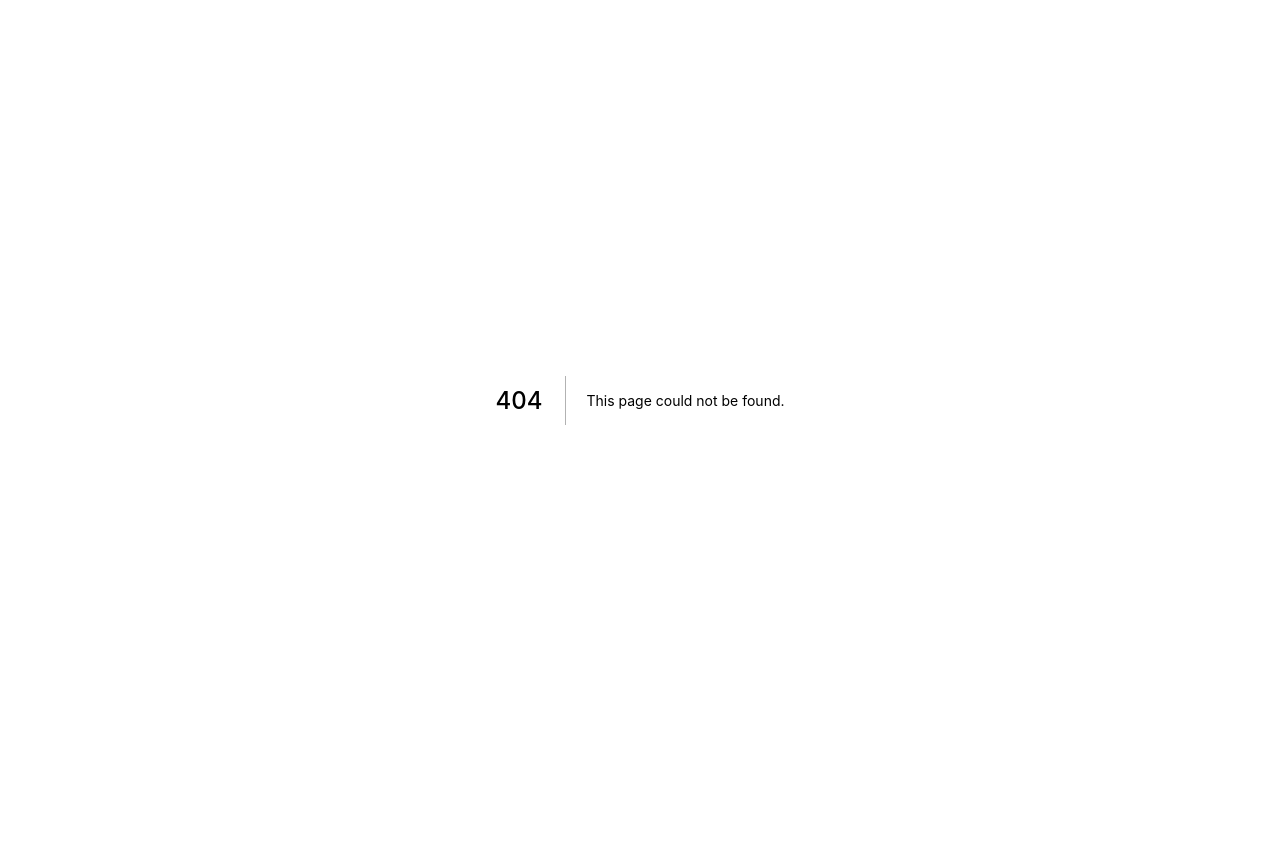
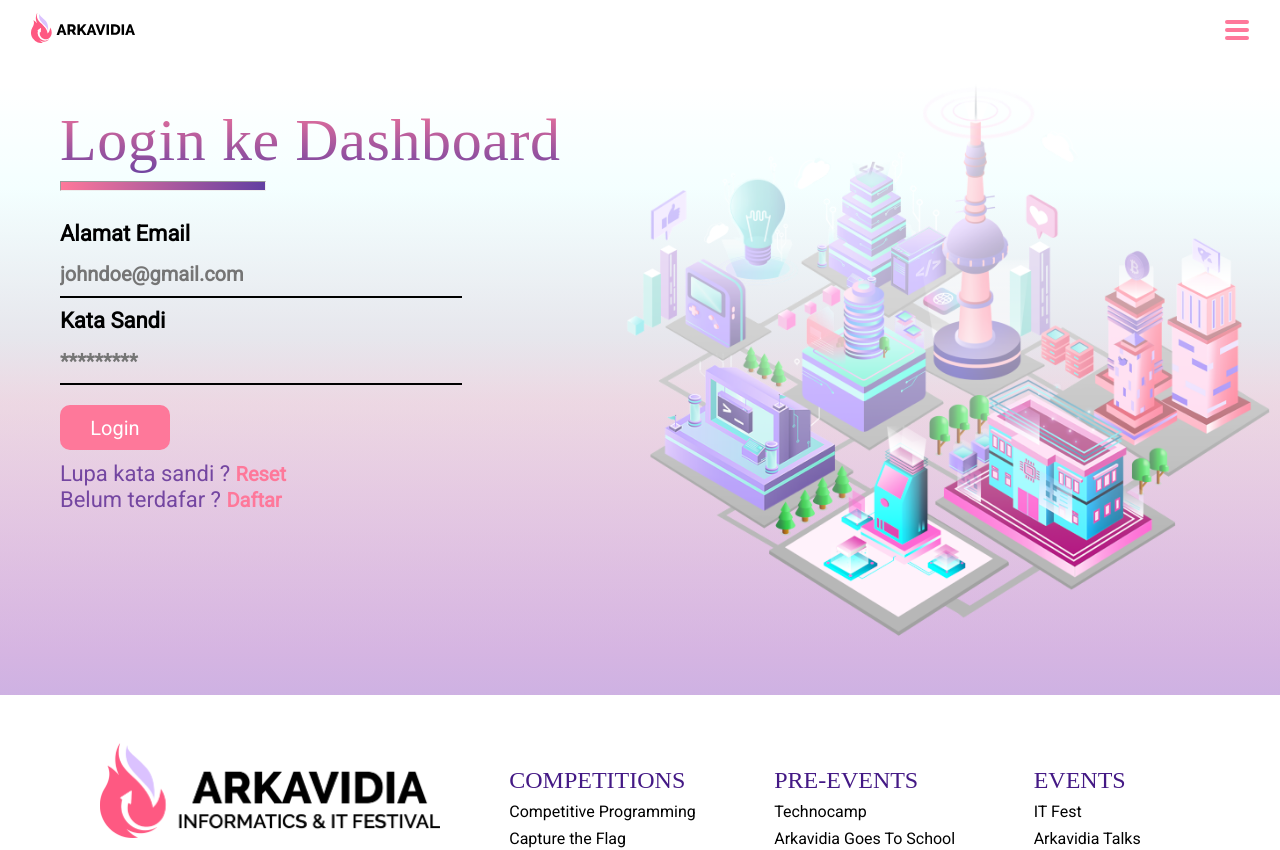
Before and after one commit to arkavidia-hmif/arkavidia-frontend, a Next.js app: page /login in a window 1280 px wide. Before the commit this address had no page. Shown: the top 850 px of the page. Before the commit the page ends 800 px from the top, so only its background shows below. Built offline with nearby package versions, Linux system fonts and the light colour scheme; a web font is replaced by a local one.

Commit message:
fix login page

```diff
--- a/components/Layout.tsx
+++ b/components/Layout.tsx
@@ -2,7 +2,6 @@ import { ReactNode } from 'react'
 import Head from 'next/head'
 import Footer from './Footer'
 import Navbar from './Navbar/Navbar'
-import Login from './Login'
 import { Theme } from '../styles/theme'
 
 type Props = {
@@ -17,9 +16,17 @@ const Layout: React.FC<Props> = ({ children, title = 'Arkavidia 7.0', background
       <title>{title}</title>
     </Head>
     <Navbar />
-    <Login />
+    <div id="main-container">
+      {children}
+    </div>
     <Footer />
-
+    <style jsx>{`
+      #main-container {
+        overflow: auto;
+        background: ${background};
+      }
+    `}
+    </style>
   </div>
 )
 
--- a/components/Login.tsx
+++ b/components/Login.tsx
@@ -1,6 +1,6 @@
-import React from 'react'
+import * as React from 'react'
 
-function Login() {
+const Login: React.FC = () => {
   return (
     <div className="flex-container">
       <div className="left">
@@ -26,6 +26,7 @@ function Login() {
           }
 
           .flex-container {
+            width: 100%;
             display: flex;
             flex-direction: row;
             height: auto;
--- /dev/null
+++ b/pages/login.tsx
@@ -0,0 +1,14 @@
+import Link from 'next/link'
+import Layout from '../components/Layout'
+import Login from '../components/Login'
+
+const LoginPage: React.FC = () => (
+  <Layout title="Login">
+    {/* <div className="container">
+      <Login />
+    </div> */}
+    <Login />
+  </Layout>
+)
+
+export default LoginPage
```
Also changed, not shown: 1 other file (tests, documents, lock files or other folders). Lines whose indentation alone changed are shown as unchanged.
